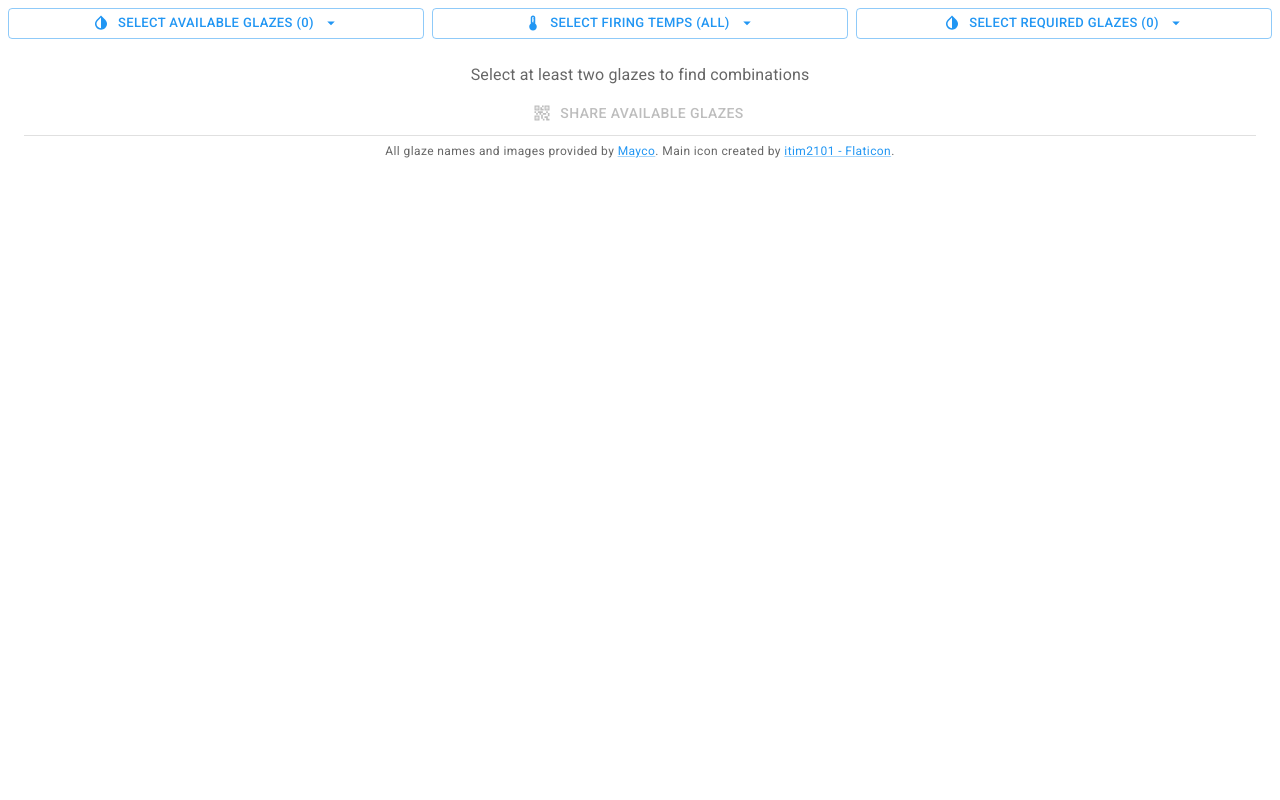
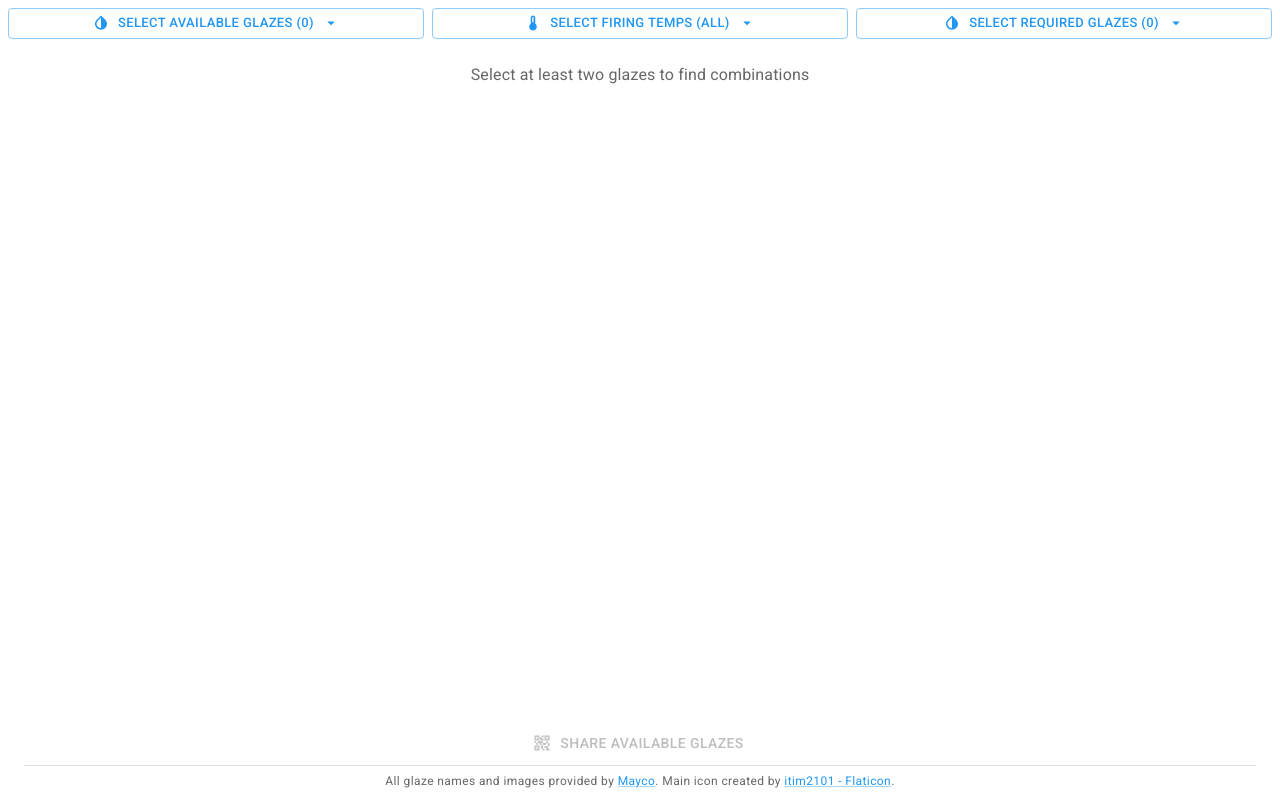
Before and after one commit to anickle060193/glaze_combinations, a React (Vite) app: page / in a window 1280 px wide. Built offline with nearby package versions, Linux system fonts and the light colour scheme.

Commit message:
Improve layout when no glaze combinations are found.

```diff
--- a/src/screens/MainScreen.tsx
+++ b/src/screens/MainScreen.tsx
@@ -217,6 +217,8 @@ export const MainScreen: React.FC = () =>
       <Box
         sx={{
           paddingBottom: 1,
+          flex: 1,
+          flexShrink: 0,
         }}
       >
         {availableGlazes.length < 2
```
